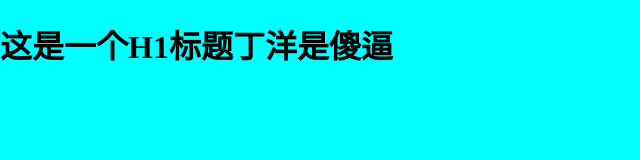
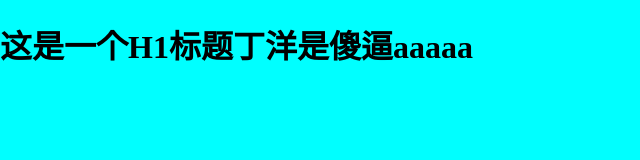
Before and after one commit to masterXiao1998/project_11, a plain HTML site: page index.html in a window 1280 px wide. Shown: the whole page, without its empty margins (0-640 px from the left). Drawn offline with Linux system fonts and the light colour scheme.

Commit message:
再次提交index

```diff
--- a/index.html
+++ b/index.html
@@ -7,7 +7,7 @@
     <link rel="stylesheet" href="./index.css" />
   </head>
   <body>
-    <h1>这是一个H1标题丁洋是傻逼</h1>
+    <h1>这是一个H1标题丁洋是傻逼aaaaa</h1>
 
     <script src="./index.js"></script>
   </body>
```
